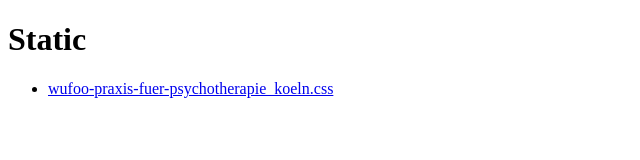
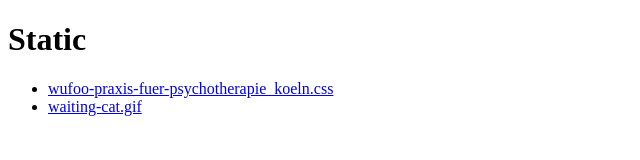
Before and after one commit to Phlow/static_files, a plain HTML site: page index.html in a window 1280 px wide. Shown: the whole page, without its empty margins (0-640 px from the left). Drawn offline with Linux system fonts and the light colour scheme.

Commit message:
Update index.html

```diff
--- a/index.html
+++ b/index.html
@@ -1,8 +1,5 @@
 <!DOCTYPE html>
-<!--[if lt IE 7]>      <html class="no-js lt-ie9 lt-ie8 lt-ie7"> <![endif]-->
-<!--[if IE 7]>         <html class="no-js lt-ie9 lt-ie8"> <![endif]-->
-<!--[if IE 8]>         <html class="no-js lt-ie9"> <![endif]-->
-<!--[if gt IE 8]><!--> <html class="no-js"> <!--<![endif]-->
+<html lang="de">
 <head>
   <meta charset="utf-8">
   <meta http-equiv="X-UA-Compatible" content="IE=edge">
@@ -14,10 +11,9 @@
 </head>
 <body>
   <h1>Static</h1>
-
   <ul>
     <li><a href="https://phlow.github.io/static/wufoo-praxis-fuer-psychotherapie_koeln.css">wufoo-praxis-fuer-psychotherapie_koeln.css</a></li>
+    <li><a href="https://phlow.github.io/static/waiting-cat.gif">waiting-cat.gif</a></li>
   </ul>
-
 </body>
 </html>
```
Lines whose indentation alone changed are shown as unchanged.
